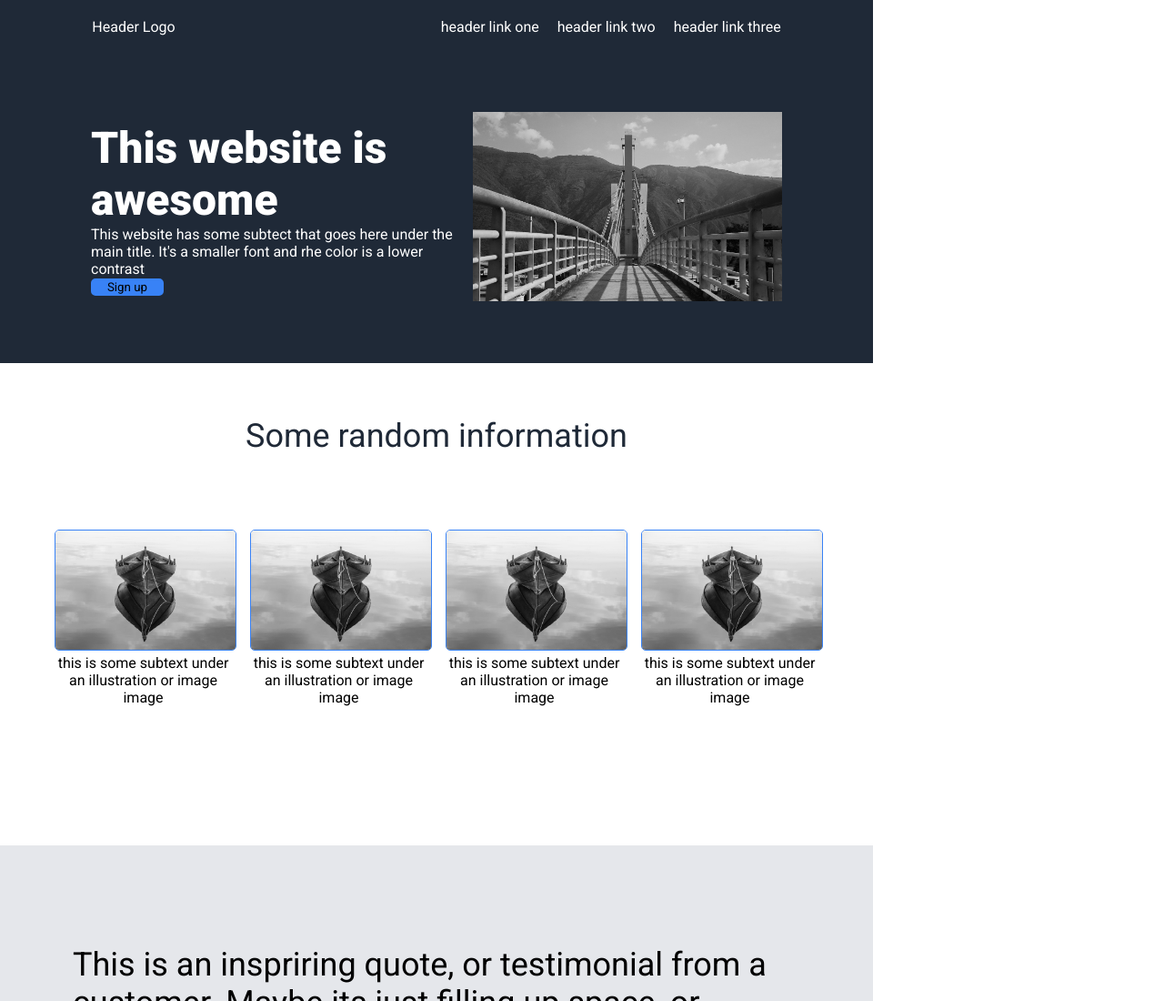
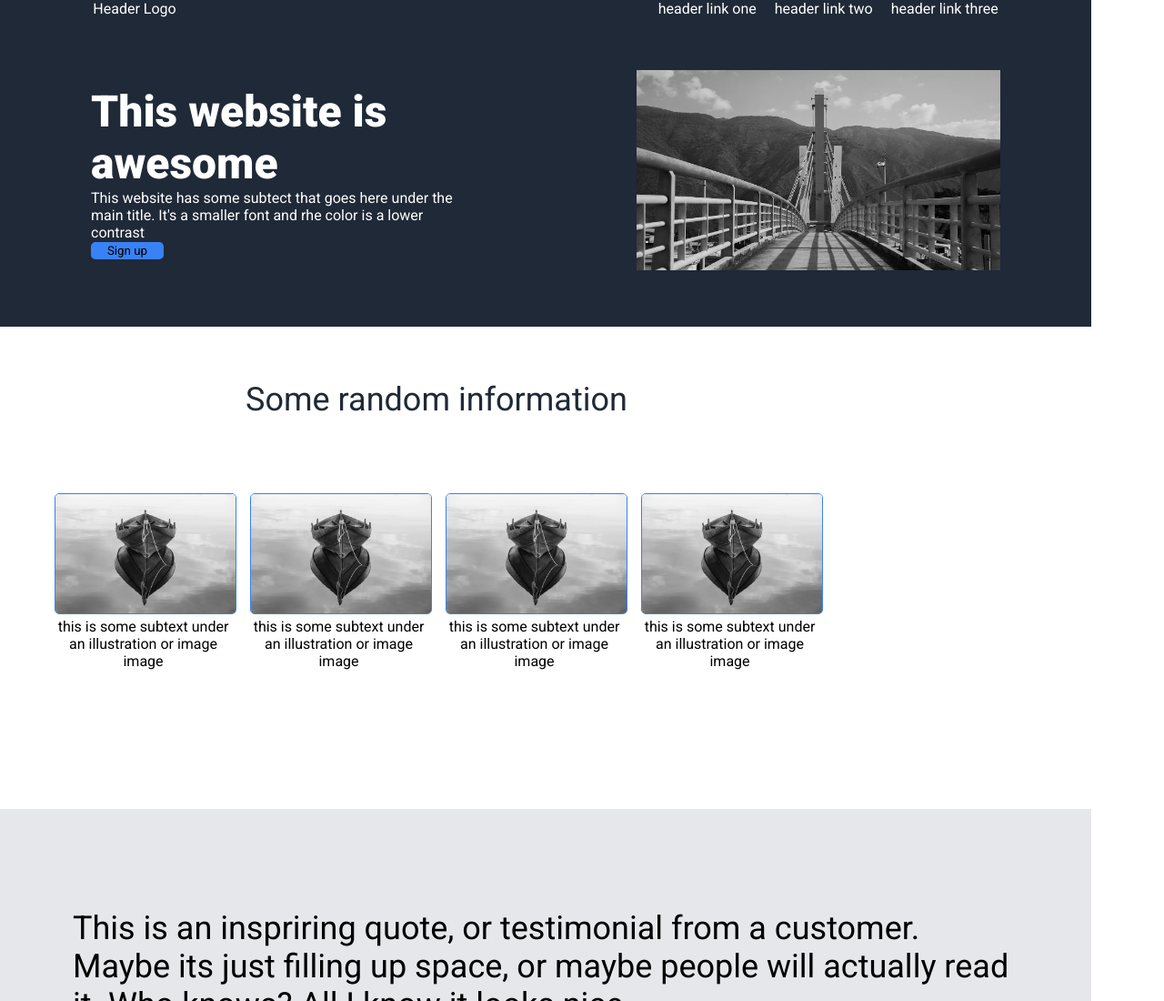
Before and after one commit to pridzie/landing_page, a plain HTML site: page index.html in a window 1280 px wide. Shown: the top 1100 px of the page at 91% size. Drawn offline with Linux system fonts and the light colour scheme.

Commit message:
Increasing page size
Increasing page size to 1200px to fill webpage on launch.

```diff
--- a/index.html
+++ b/index.html
@@ -4,18 +4,17 @@
 <head>
     <meta charset="UTF-8">
     <meta name="viewport" content="width=device-width, initial-scale=1.0">
-    <title>Document</title>
+    <title>Landing Page</title>
     <link rel="stylesheet" href="styles.css">
     <link rel="preconnect" href="https://fonts.googleapis.com">
     <link rel="preconnect" href="https://fonts.gstatic.com" crossorigin>
     <link href="https://fonts.googleapis.com/css2?family=Roboto:ital,wght@0,100..900;1,100..900&display=swap"
         rel="stylesheet">
+
 </head>
 
 <body>
     <div class="page">
-
-
         <div class="titles-container">
             <div class="titles">
                 <div class="Logo">Header Logo</div>
@@ -36,6 +35,7 @@
                         lower contrast</p>
                     <div class="button">
                         <button>
+
                             Sign up
                         </button>
                     </div>
--- a/styles.css
+++ b/styles.css
@@ -10,13 +10,13 @@
     color: white;
     background-color: #1f2937;
     border: #1f2937;
-    padding: 20px 0;
+    padding: 0 ;
     display: flex;
     justify-content: center;
     font-family: Roboto;
 }
 .Logo{
-    margin-right: 292px;
+    margin-right: 530px;
 }
 
 .titles {
@@ -25,7 +25,7 @@
 }
 
 .page {
-    width: 960px;
+    width: 1200px;
     display: flex;
     flex-direction: column;
 }
@@ -63,9 +63,8 @@
     width: 100%;
     height: 300px;
     display: flex;
-    justify-content: flex-end;
+    justify-content: space-between;
     align-items: center;
-
 }
 
 .header-container h1 {
@@ -74,7 +73,8 @@
 }
 
 .text-container {
-    width: 150%;
+    justify-items: flex-start;
+    width: 400px;
 }
 
 .button button {
@@ -86,8 +86,8 @@
 }
 
 .img img {
-    width: 340px;
-    height: 170;
+    width: 400px;
+    height: 220px;
     margin-left: 10px;
 }
 
```
Also changed, not shown: 1 other file.
